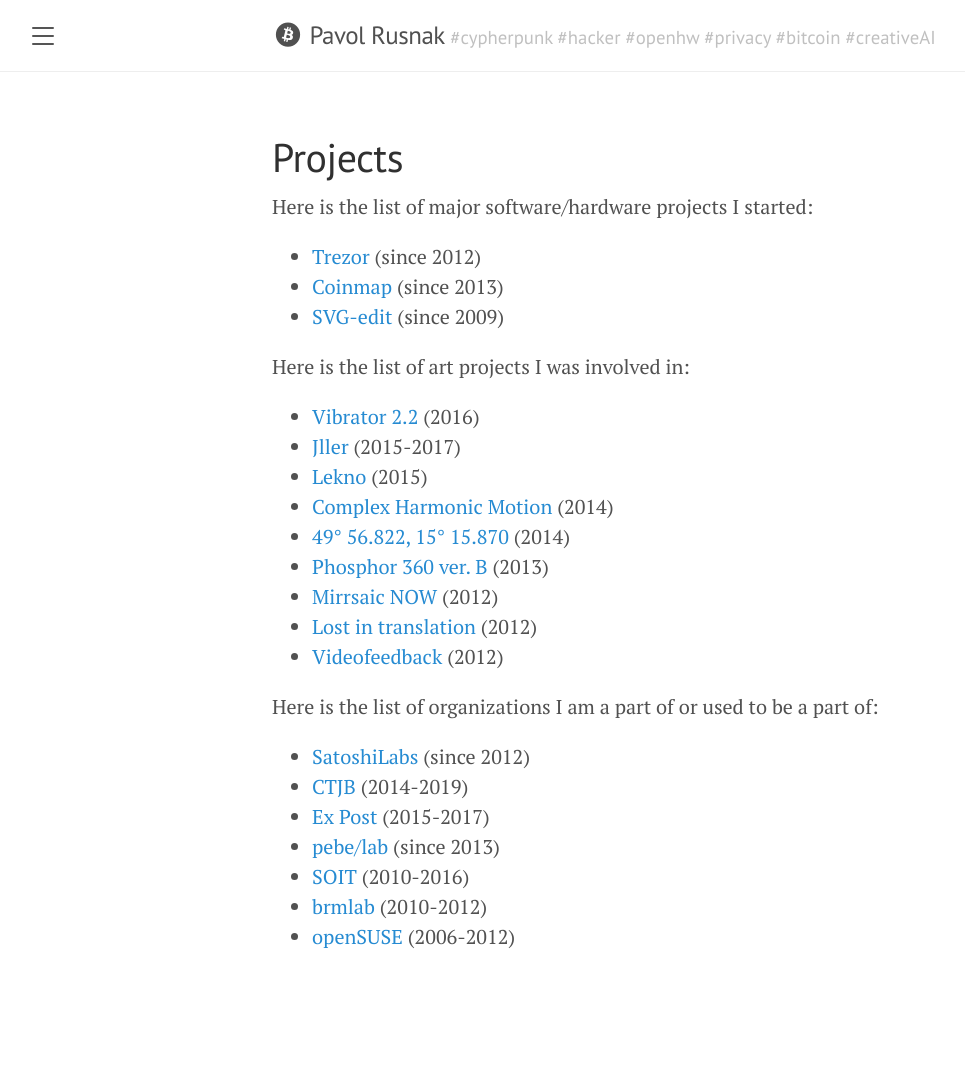
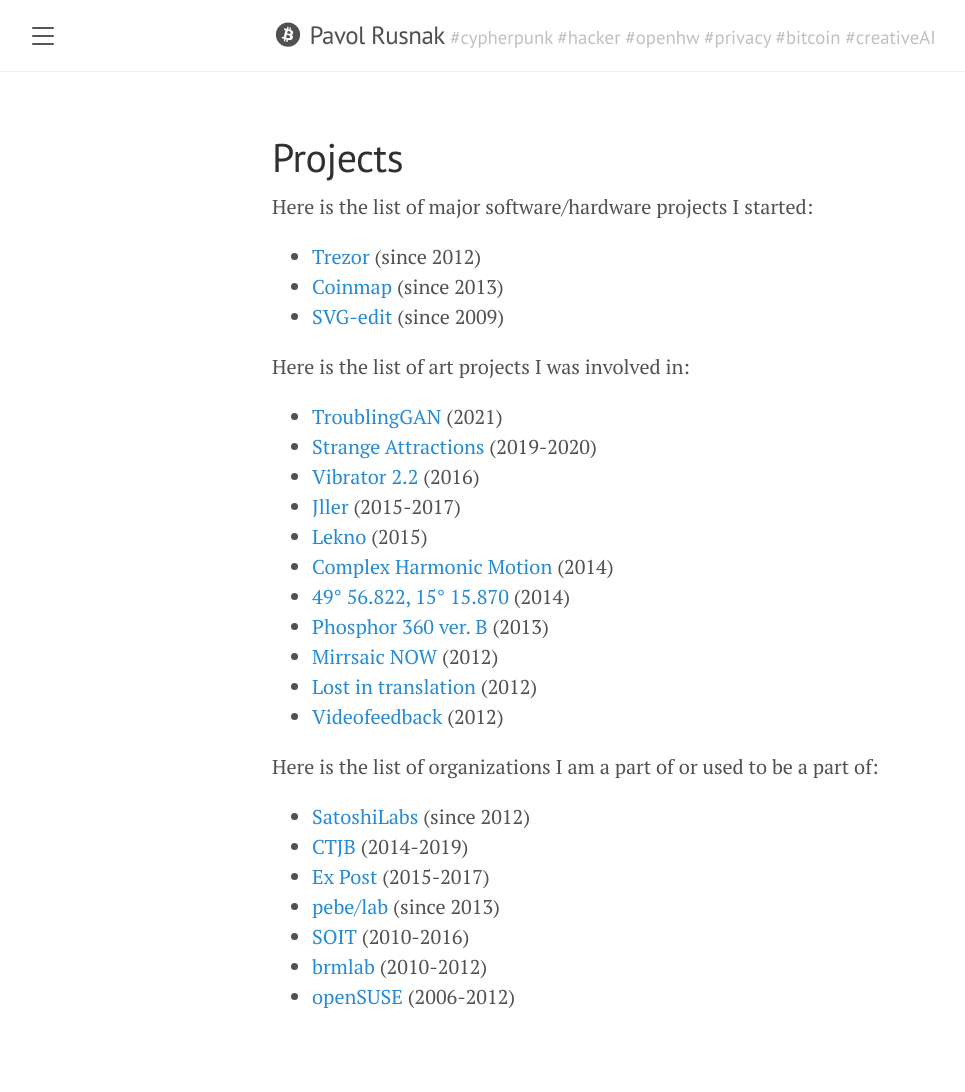
Before and after one commit to prusnak/rusnak.io, a Jekyll site: the page built from projects.md, in a window 1280 px wide. Shown: the whole page, without its empty margins (8-973 px from the left). Built offline with Jekyll 4.4.1, drawn with Linux system fonts in a browser that asks for light colours; nearby versions of some CDN libraries; before the commit the page ends 1032 px from its top, so only the background shows below that.

Commit message:
add Strange Attractions + TroublingGAN

```diff
--- a/projects.md
+++ b/projects.md
@@ -11,6 +11,8 @@
 
 Here is the list of art projects I was involved in:
 
+* [TroublingGAN](https://troublinggan.hamosova.com) (2021)
+* [Strange Attractions](https://strangeattractions.xyz) (2019-2020)
 * [Vibrator 2.2](/vibrator) (2016)
 * [Jller](/jller) (2015-2017)
 * [Lekno](/lekno) (2015)
```
